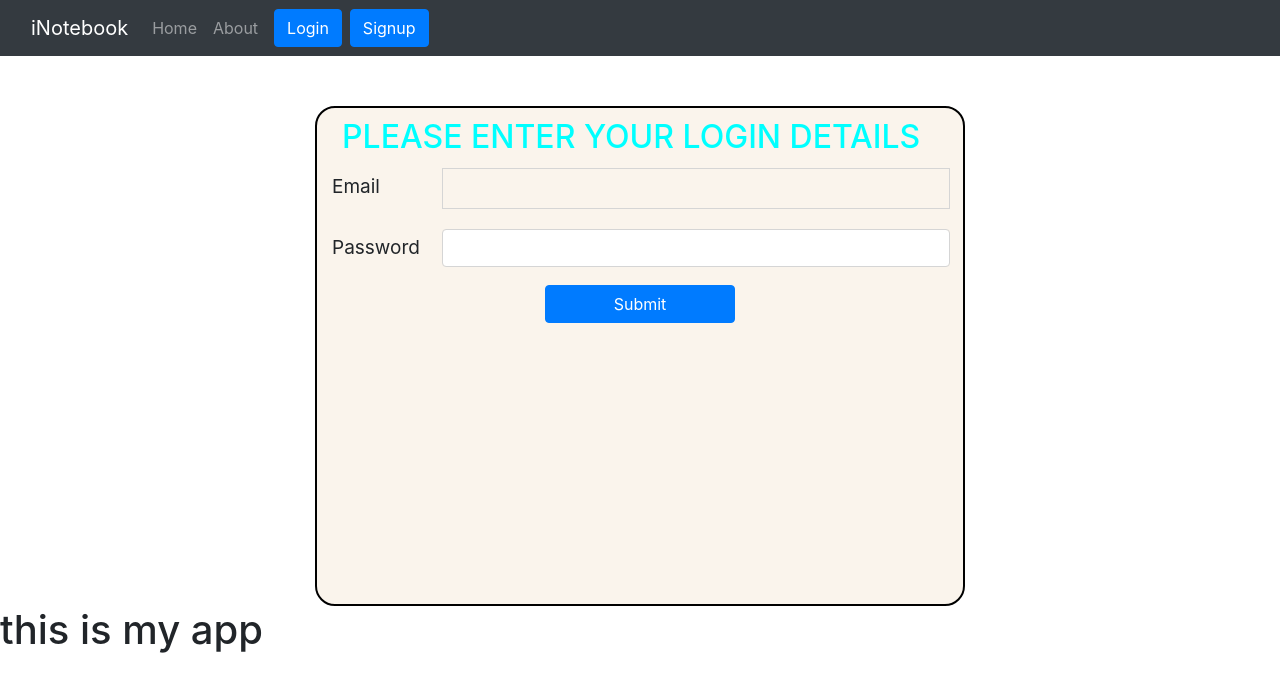
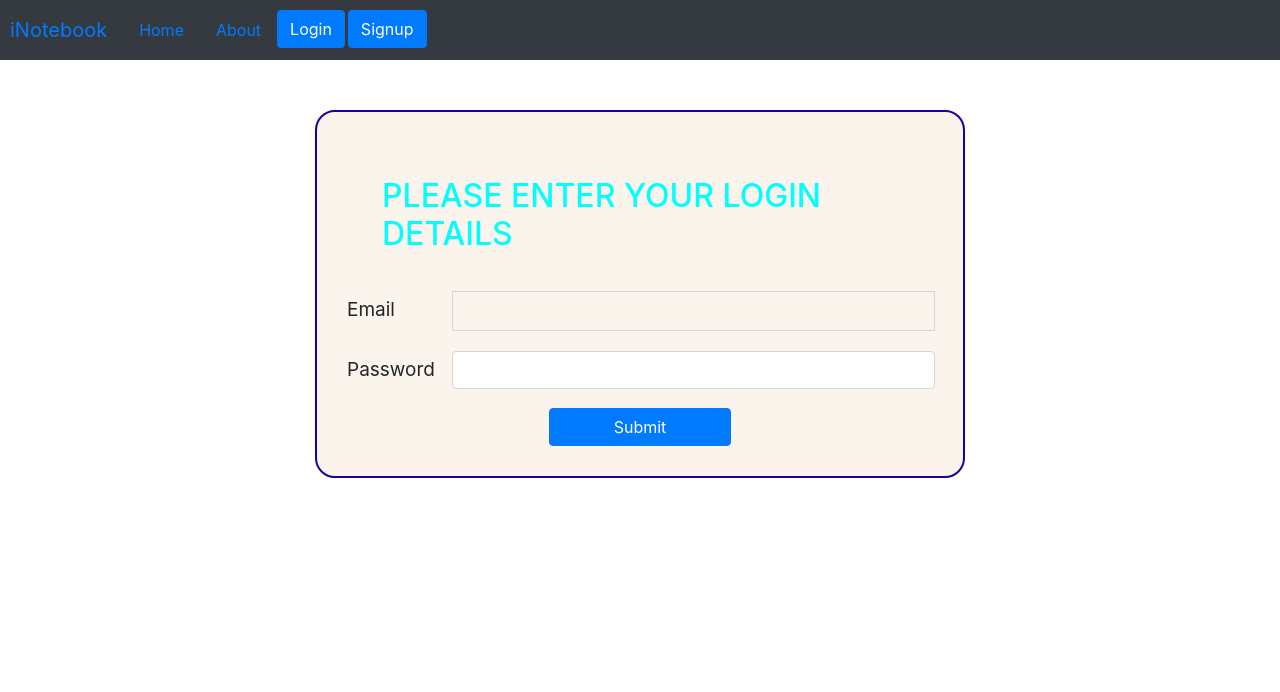
Before and after one commit to saurabh915/shortnote-frontend, a React (Create React App) app in the folder client/: page /login in a window 1280 px wide. Shown: the top 692 px of the page. Built offline with nearby package versions, Linux system fonts and the light colour scheme.

Commit message:
improved notes section

```diff
--- a/client/src/App.js
+++ b/client/src/App.js
@@ -9,6 +9,7 @@ import NoteState from './context/notes/NoteState';
 import Alert from './components/Alert';
 import Login from './components/Login';
 import Signup from './components/Signup';
+
 function App() {
   const [alert, setAlert] = useState(null);
   const showAlert = (message, type)=>{
@@ -48,7 +49,7 @@ function App() {
         </div>
     </Router>
 
-    <h1>this is my app</h1>
+
 
     </NoteState>
 
--- a/client/src/components/Navbar.js
+++ b/client/src/components/Navbar.js
@@ -1,7 +1,7 @@
 import React,{useEffect} from 'react'
 import {Link,useLocation,useNavigate} from 'react-router-dom'
 
-
+import './ccss/navbar.css'
 
 const Navbar = () => {
   let navigate = useNavigate();
@@ -17,32 +17,32 @@ const Navbar = () => {
       }, [location]);
   return (
 
-    <nav className="navbar navbar-expand-lg navbar-dark bg-dark">
+    <nav className="navs bg-dark">
     <div className="container-fluid">
+
       <Link className="navbar-brand" to="/">iNotebook</Link>
-      <button className="navbar-toggler" type="button" data-bs-toggle="collapse" data-bs-target="#navbarSupportedContent" aria-controls="navbarSupportedContent" aria-expanded="false" aria-label="Toggle navigation">
-        <span className="navbar-toggler-icon"></span>
-      </button>
-      <div className="collapse navbar-collapse" id="navbarSupportedContent">
-        <ul className="navbar-nav me-auto mb-2 mb-lg-0">
-          <li className="nav-item">
+
+
+
+
+          <li >
             <Link className={`nav-link ${location.pathname === "/" ? "active" :""}`} aria-current="page" to= "/"> Home </Link>
           </li>
-          <li className="nav-item">
+          <li >
             <Link className= {`nav-link ${location.pathname==="/about" ? "active" :""}`}  to= "/about">About</Link>
           </li>
 
 
 
-        </ul>
 
-   {!localStorage.getItem('token')?<form className="d-flex">
-          <Link to="/login" className="btn btn-primary mx-2" role="button">Login</Link>
-          <Link to="/signup" className="btn btn-primary" role="button">Signup</Link>
+
+   {!localStorage.getItem('token')?<form className="button">
+          <Link to="/login" className="btn btn-primary " role="button">Login</Link>
+          <Link to="/signup" className="btn btn-primary button2" role="button">Signup</Link>
 
         </form> : <button onClick={handlelogout}className = "btn btn-primary">Logout</button>}
       </div>
-    </div>
+
   </nav>
   )
 }
--- a/client/src/components/Notes.js
+++ b/client/src/components/Notes.js
@@ -112,13 +112,14 @@ const Notes = (props) => {
 
       <div className='row my-3'>
         <h2>Your  notes</h2>
-        <div className="container mx-2">
+        <div className="container mx-2 d-flex">
                  {notes.length===0 && 'No notes to display'}
-        </div>
+
         {notes.map((note) => {
 
           return <NoteItem showAlert={props.showAlert} key={note._id} updateNote={updateNote} note={note} />
         })}
+        </div>
       </div>
     </>
   )
--- a/client/src/components/Signup.js
+++ b/client/src/components/Signup.js
@@ -52,7 +52,7 @@ console.log(json.authToken);
       <h2 className='header'>PLEASE ENTER YOUR SIGNUP DETAILS</h2>
         <form onSubmit={handleSubmit} >
         <div className="mb-3 row">
-<label htmlFor="Password" className="col-sm-2 col-form-label">Name</label>
+<label htmlFor='text' className="col-sm-2 col-form-label">Name</label>
 <div className="col-sm-10">
 <input type="text" className="form-control" id="name"  name = "name"  value={credentials.name} onChange={onChange}minLength={5} required />
 </div>
--- /dev/null
+++ b/client/src/components/ccss/navbar.css
@@ -0,0 +1,8 @@
+.container-fluid {
+    display: flex;
+    list-style: none;
+    padding: 10px;
+}
+.button2{
+    margin-left: 3px;
+}
--- a/client/src/components/ccss/signup.css
+++ b/client/src/components/ccss/signup.css
@@ -1,14 +1,17 @@
-.header{
+.header {
     color: aqua;
-    margin: 10px;
+    margin: 35px;
+    position: inherit;
+    left: 99px;
 }
-.container{
+.container {
     font-size: 19px;
-    border: 2px solid hsl(0, 0%, 0%);
-    height: 500px;
+    border: 2px solid hsl(250deg 100% 32%);
+    height: auto;
     width: 650px;
     border-radius: 20px;
     background-color: #deb88729;
+    padding: 30px;
 }
 .sbutt{
     display: block;
--- a/client/src/context/notes/NoteState.js
+++ b/client/src/context/notes/NoteState.js
@@ -117,7 +117,7 @@ console.log(json);
   const editNote = async (id, title, description, tag) => {
     //For API call
     const response = await fetch(`${host}/api/notes/updatenote/${id}`, {
-      method: 'PATCH',
+      method: 'PUT',
       headers: {
         "Content-Type": "application/json",
         "auth-token": localStorage.getItem('token')
```
